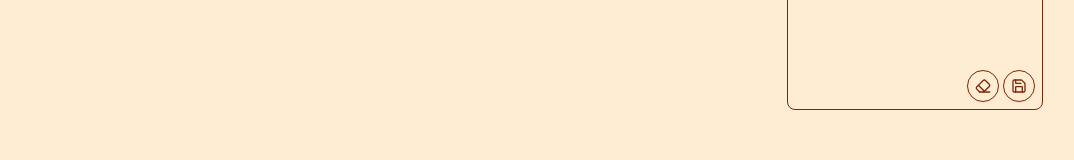
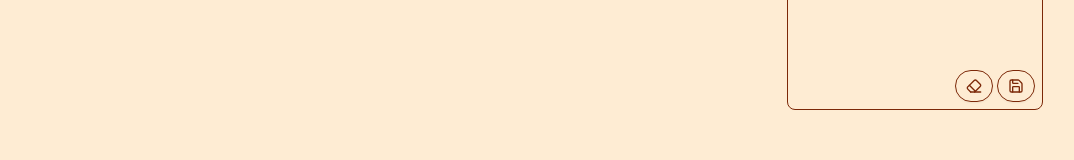
Before and after one commit to jakespvk/kimmy-esthi-frontend, a Next.js app: page /booking/scheduleAppointment/consentForm in a window 1280 px wide. Shown: the part 140-300 px from the top of the page, without its empty margins (115-1189 px from the left). Built offline with nearby package versions, Linux system fonts and the light colour scheme; a web font is replaced by a local one.

Commit message:
working now, not sure if it'll break things later tbh

```diff
--- a/components/ui/signature-pad.tsx
+++ b/components/ui/signature-pad.tsx
@@ -34,6 +34,8 @@ const signaturePadVariants = cva("touch-none cursor-pencil", {
     size: "default",
   },
 });
+
+export type Base64URLString = string;
 
 export interface SignaturePadProps
   extends Omit<React.HTMLAttributes<HTMLDivElement>, "onChange">,
@@ -300,19 +302,17 @@ const SignaturePad = React.forwardRef<SignaturePadRef, SignaturePadProps>(
           <div className="absolute bottom-2 right-2 flex gap-1">
             <Button
               variant="outline"
-              size="icon-sm"
+              size="sm"
               onClick={handleClear}
               className="rounded-full"
-              type="button"
             >
               {clearButtonIcon || <Eraser />}
             </Button>
             <Button
               variant="outline"
-              size="icon-sm"
+              size="sm"
               onClick={handleSave}
               className="rounded-full"
-              type="button"
             >
               {saveButtonIcon || <Save />}
             </Button>
```
Also changed, not shown: components/signature-pad.css (added, +8 -0 lines), 1 other file (tests, documents, lock files or other folders).
